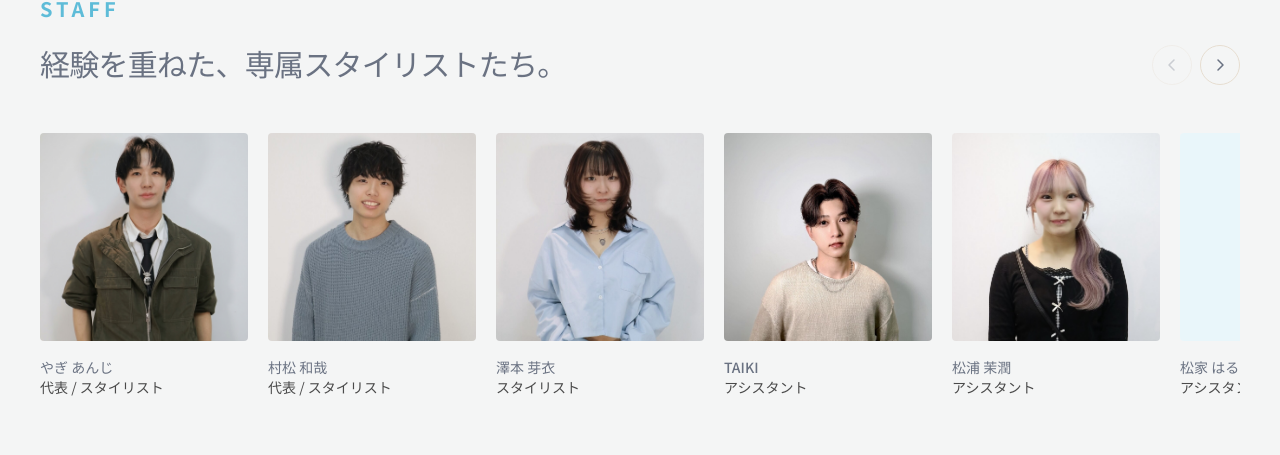
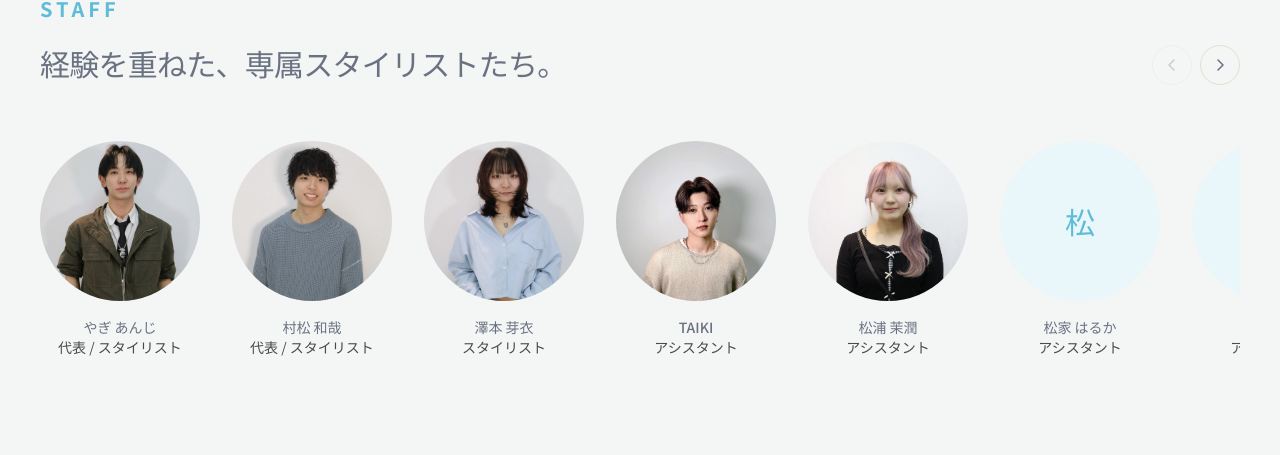
Before and after one commit to reidizhupa/hairsalontokyo, a Next.js app: page / in a window 1280 px wide. Shown: the part 2379-2834 px from the top of the page. Built offline with nearby package versions, Linux system fonts and the light colour scheme.

Commit message:
staff rounded images

```diff
--- a/src/components/stylists.tsx
+++ b/src/components/stylists.tsx
@@ -97,26 +97,26 @@ export function Stylists() {
                 <Reveal>
                     <div
                         ref={scrollRef}
-                        className="no-scrollbar mt-10 flex snap-x snap-mandatory gap-4 overflow-x-auto overflow-y-hidden scroll-pl-4 pb-2 [touch-action:pan-x] sm:mt-12 sm:gap-5 sm:scroll-pl-6 lg:scroll-pl-10"
+                        className="no-scrollbar mt-10 flex snap-x snap-mandatory items-start gap-5 overflow-x-auto overflow-y-hidden scroll-pl-4 pb-2 [touch-action:pan-x] sm:mt-14 sm:gap-8 sm:scroll-pl-6 lg:scroll-pl-10"
                     >
                         {STYLISTS.map((person) => (
                             <div
                                 key={person.name}
-                                className="w-36 shrink-0 snap-start sm:w-44 lg:w-52"
+                                className="w-30 shrink-0 snap-start text-center sm:w-36 lg:w-40"
                             >
-                                <div className="relative aspect-square w-full overflow-hidden rounded-sm">
+                                <div className="relative mx-auto aspect-square w-full overflow-hidden rounded-full">
                                     {person.src ? (
                                         <Image
                                             src={person.src}
                                             alt={`${person.name}のポートレート`}
                                             fill
-                                            quality={100}
-                                            sizes="(min-width: 1024px) 208px, (min-width: 640px) 176px, 144px"
+                                            quality={95}
+                                            sizes="(min-width: 1024px) 160px, (min-width: 640px) 144px, 120px"
                                             className="object-cover object-[50%_15%]"
                                         />
                                     ) : (
                                         <div className="flex h-full w-full items-center justify-center bg-accent-soft">
-                                            <span className="font-serif text-4xl text-accent">
+                                            <span className="font-serif text-3xl text-accent">
                                                 {person.name.charAt(0)}
                                             </span>
                                         </div>
```
